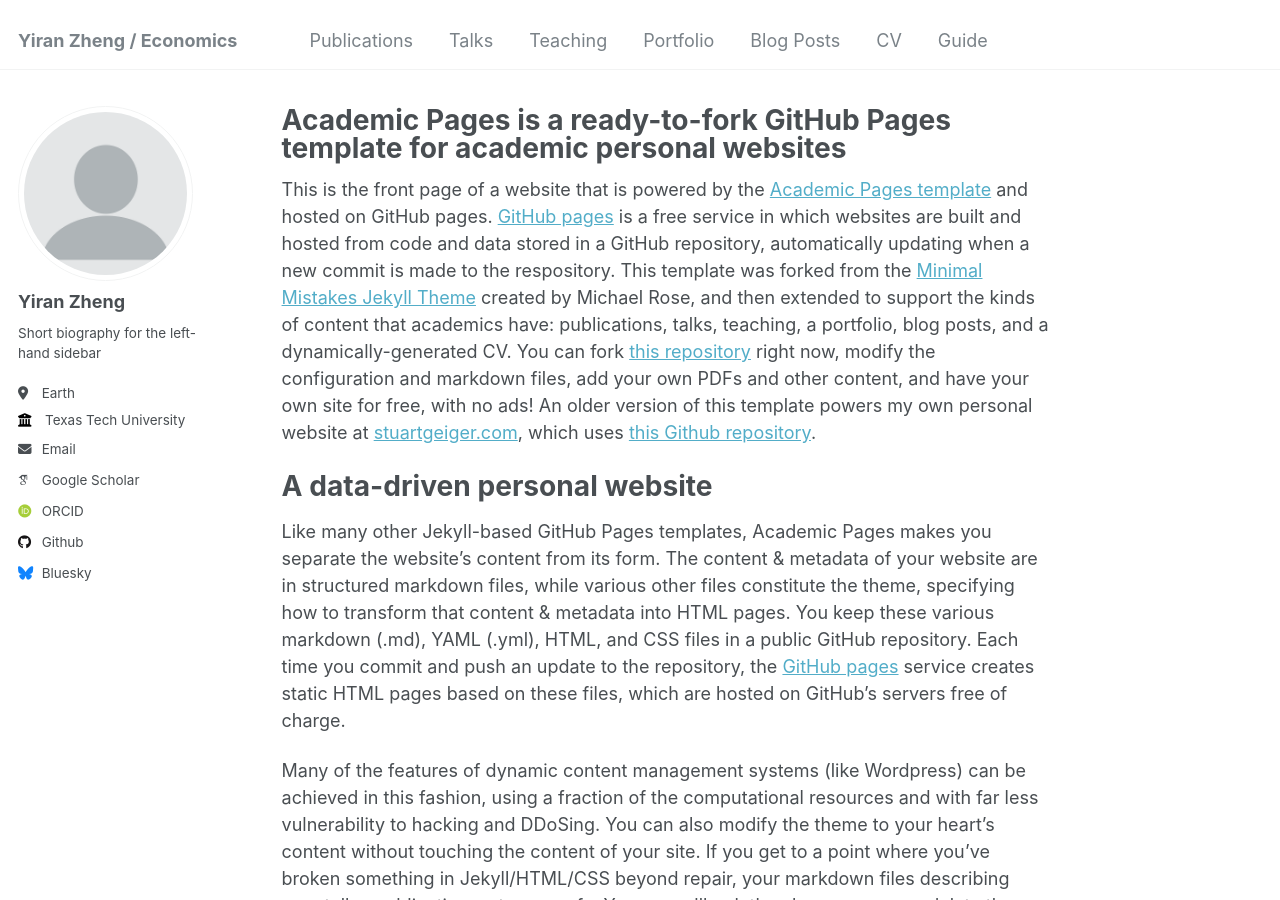
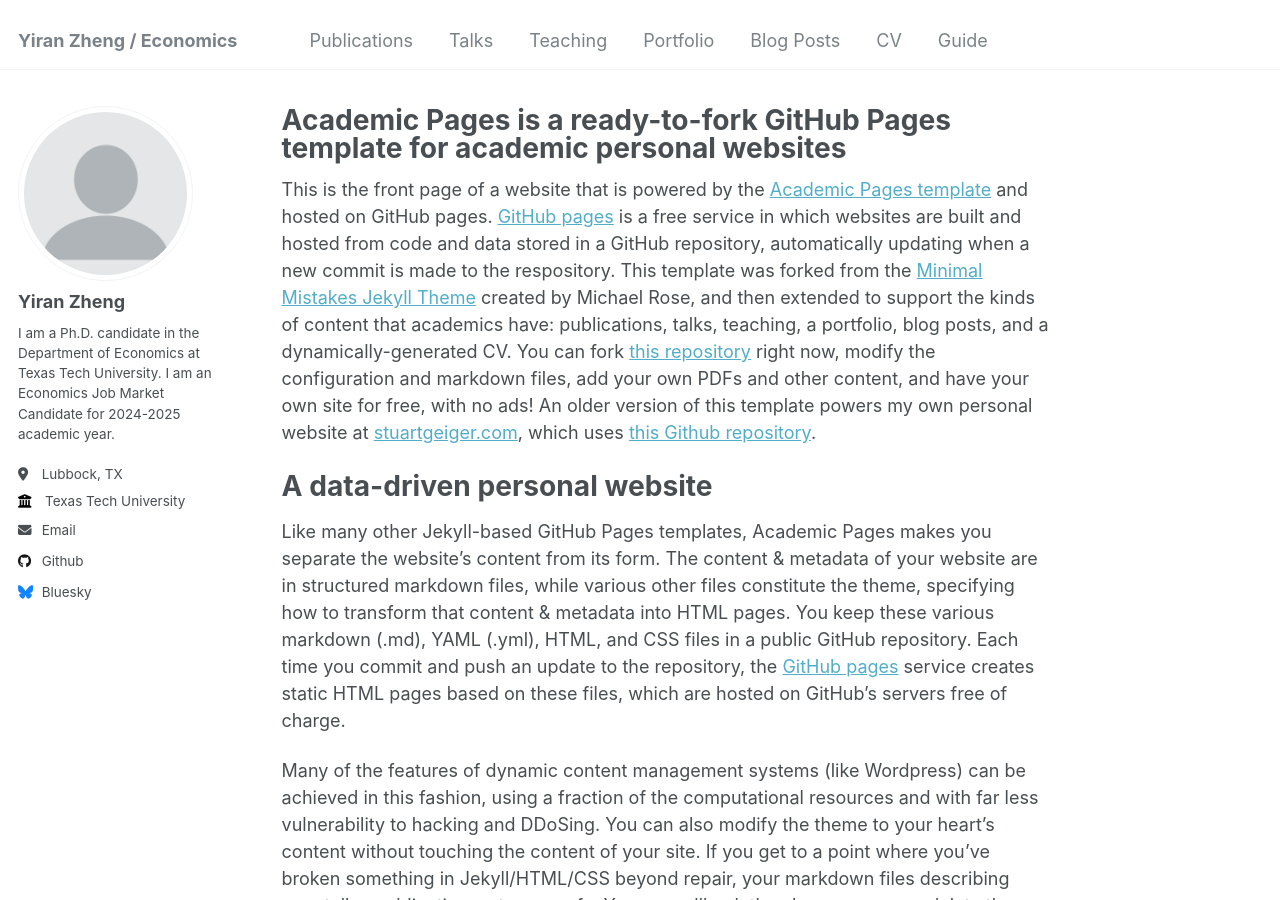
Before and after one commit to yiran-zheng/yiran-zheng.github.io, a Jekyll site: the page built from _pages/about.md, in a window 1280 px wide and 900 px high. Built offline with Jekyll 4.4.1, drawn with Linux system fonts in a browser that asks for light colours; some web fonts are replaced.

Commit message:
Update _config.yml

```diff
--- a/_config.yml
+++ b/_config.yml
@@ -25,17 +25,17 @@ author:
   avatar           : "profile.png"
   name             : "Yiran Zheng"
   pronouns         : # example: "she/her"
-  bio              : "Short biography for the left-hand sidebar"
-  location         : "Earth"
+  bio              : "I am a Ph.D. candidate in the Department of Economics at Texas Tech University. I am an Economics Job Market Candidate for 2024-2025 academic year."
+  location         : "Lubbock, TX"
   employer         : "Texas Tech University"
   uri              : # URL
-  email            : "none@example.org"
+  email            : "yirzheng@ttu.edu"
 
   # Academic websites
   arxiv            : # URL - Update with the correct link to your profile
-  googlescholar    : "https://scholar.google.com/citations?user=PS_CX0AAAAAJ"
+  googlescholar    : # URL
   impactstory      : # URL
-  orcid            : "http://orcid.org/yourorcidurl"
+  orcid            : # URL
   semantic         : # URL
   pubmed           : # URL
   researchgate     : # URL
```
